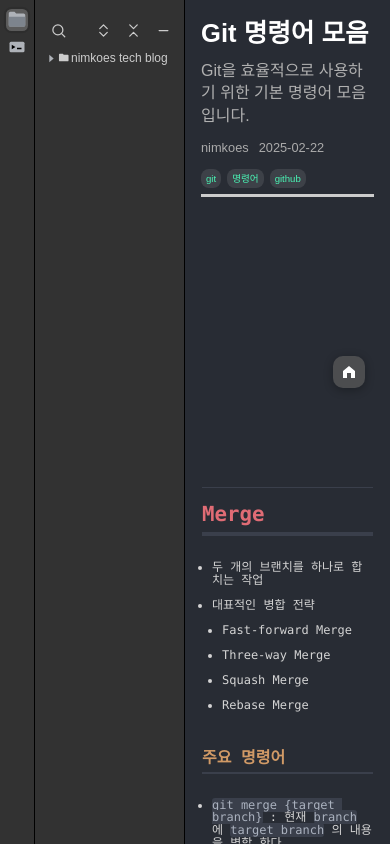
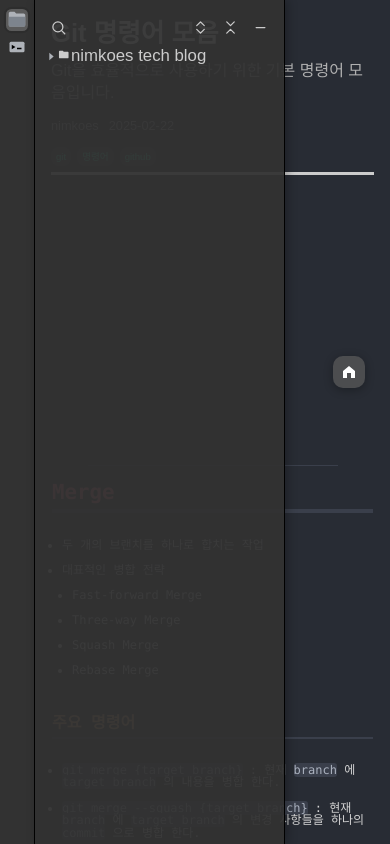
Before and after one commit to nimkoes/tech-blog, a Next.js app: page /tech-blog/post/0001250302-git in a window 390 px wide. Both pictures are taken after a click on the button 17 px from the left and 20 px from the top of the page. Built offline with nearby package versions, Linux system fonts and the light colour scheme.

Commit message:
검색 영역 개선

```diff
--- a/src/components/CategoryView/CategoryControl/CategoryControl.module.scss
+++ b/src/components/CategoryView/CategoryControl/CategoryControl.module.scss
@@ -89,11 +89,11 @@
 
   .searchInput {
     &.searchActive {
-      width: 100px;
+      width: 100%;
       font-size: 16px;
     }
 
-    padding: 8px 5px;
+    padding: 5px 5px;
     -webkit-appearance: none;
     -moz-appearance: none;
     appearance: none;
--- a/src/components/CategoryView/CategoryView.module.scss
+++ b/src/components/CategoryView/CategoryView.module.scss
@@ -74,31 +74,32 @@
 ////////////////////////////////////////////////////////////////////////////////
 @media screen and (max-width: 768px) {
   .categoryView {
-    width: 20%;
-    min-width: 150px;
-    max-width: 200px;
-    font-size: 0.75rem;
-    padding: 10px;
-    color: #fff;
-    height: 100%;
-    border-right: 1px solid #000;
+    position: fixed;
+    left: 35px;
+    width: 60%;
+    max-width: 300px;
+    background-color: rgba(50, 50, 50, 0.95);
+    z-index: 1000;
+    box-shadow: 2px 0 10px rgba(0, 0, 0, 0.3);
+    transition: transform 0.3s ease-in-out;
+    transform: translateX(-100%);
+
+    /* 내비게이션 & 로그 영역 제외 */
+    bottom: var(--log-height, 0px);
   }
 
-  .categoryTree {
+  .categoryView.open {
+    transform: translateX(0);
   }
 
-  .treeItem {
-
-    &:hover {
-    }
-  }
-
-  .folder {
-  }
-
-  .file {
-  }
-
-  .highlight {
+  /* 배경: 페이지만 가리고, 네비 & 로그 영역은 유지 */
+  .backdrop {
+    position: fixed;
+    top: var(--navigation-height, 50px);
+    left: 0;
+    width: 100%;
+    height: calc(100vh - var(--navigation-height) - var(--log-height, 0px));
+    background: rgba(0, 0, 0, 0.5);
+    z-index: 999;
   }
 }
--- a/src/components/CategoryView/CategoryView.tsx
+++ b/src/components/CategoryView/CategoryView.tsx
@@ -7,13 +7,6 @@ import CategoryControl from "./CategoryControl/CategoryControl";
 import CategoryTree from "./CategoryTree/CategoryTree";
 import useCategoryStore from "../../store/categoryStore";
 import useNavigationStore from "../../store/navigationStore";
-
-interface CategoryItem {
-  id: string;
-  displayName: string;
-  fileName?: string;
-  children?: CategoryItem[];
-}
 
 const CategoryView = ({
   onFileSelect,
@@ -56,7 +49,13 @@ const CategoryView = ({
   if (!isCategoryOpen) return null;
 
   return (
-    <div className={styles.categoryView}>
+    <>
+      {/* 모바일에서만 배경 추가 (내비게이션 & 로그는 침범하지 않음) */}
+      {isCategoryOpen && window.innerWidth <= 768 && (
+        <div className={styles.backdrop} onClick={handleClose}></div>
+      )}
+
+      <div className={`${styles.categoryView} ${isCategoryOpen ? styles.open : ""}`}>
         <CategoryControl
           expandAll={expandAll}
           collapseAll={collapseAll}
@@ -72,6 +71,7 @@ const CategoryView = ({
           onFileSelect={onFileSelect}
         />
       </div>
+    </>
   );
 };
 
```
Lines whose indentation alone changed are shown as unchanged.
